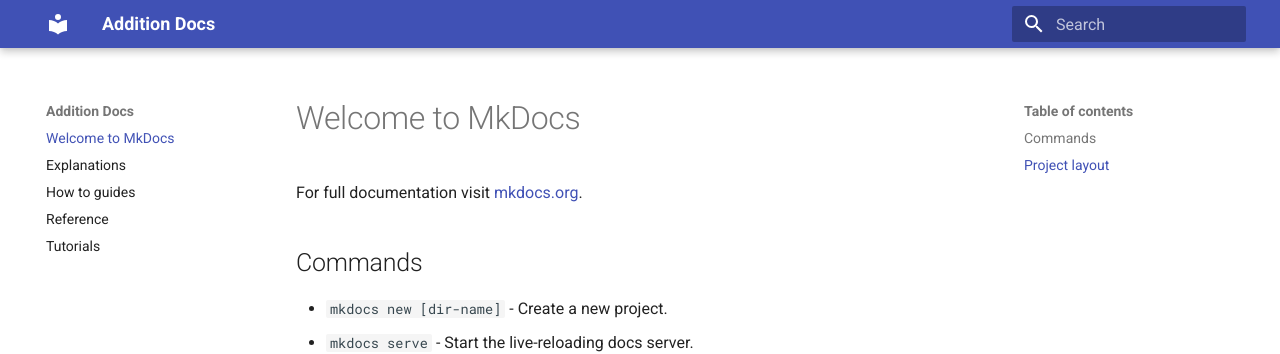
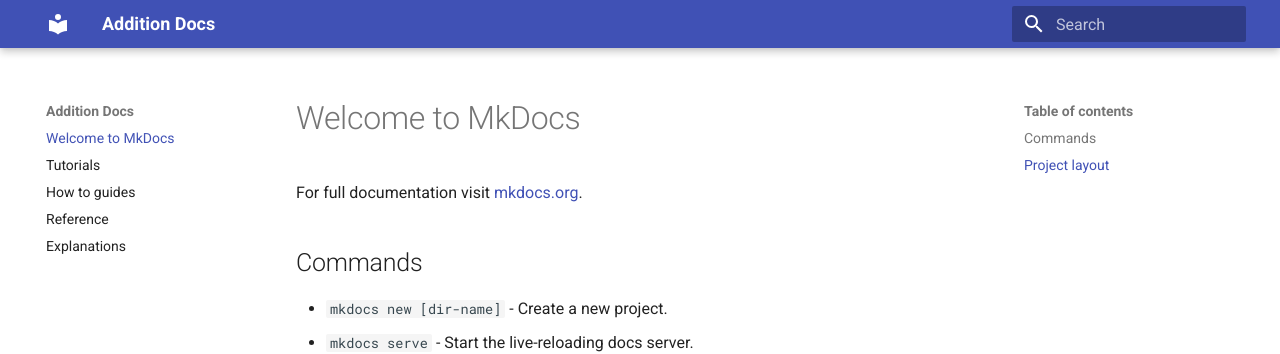
Before and after one commit to DeCa09/python-cicd-template, an MkDocs documentation site: the page built from docs/docs/index.md, in a window 1280 px wide. Shown: the top 354 px of the page. Built offline with MkDocs 1.6.1 and Material for MkDocs 9.7.7, drawn with Linux system fonts in a browser that asks for light colours; some of the changed lines change nothing that is shown.

Commit message:
add nav section to determine custom order

```diff
--- a/docs/mkdocs.yml
+++ b/docs/mkdocs.yml
@@ -2,3 +2,10 @@
 
 theme:
   name: "material"
+
+nav:
+  - index.md
+  - tutorials.md
+  - how-to-guides.md
+  - reference.md
+  - explanations.md
```
